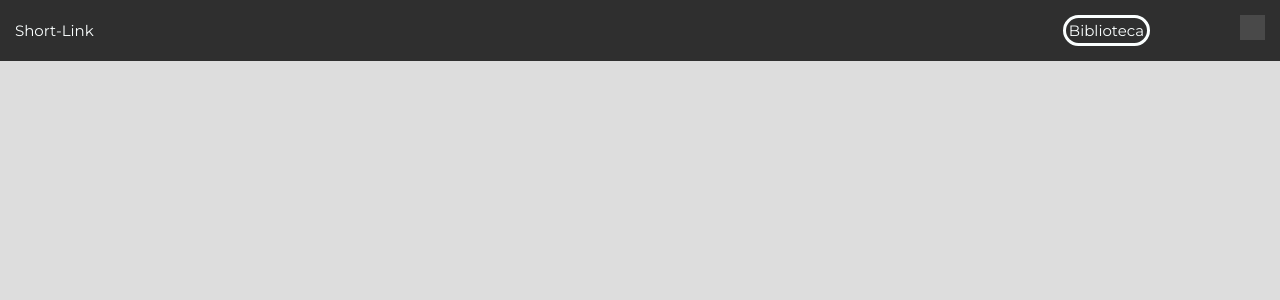
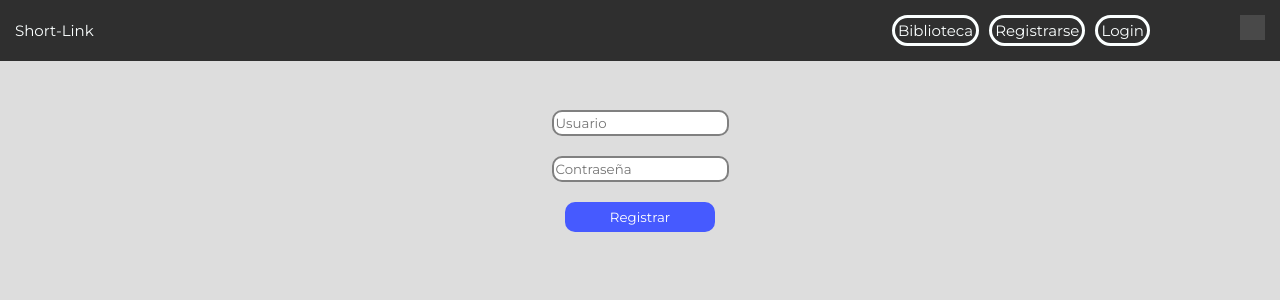
Before and after one commit to GROOTScorer/acortador-url, a React (Create React App) app: page /Registro in a window 1280 px wide. Shown: the top 300 px of the page. Built offline with nearby package versions, Linux system fonts and the light colour scheme; grey boxes are pictures that could not be loaded.

Commit message:
Agrega Login y Registro

```diff
--- a/src/App.js
+++ b/src/App.js
@@ -1,6 +1,8 @@
 import Navegador from './Navegador.js';
 import Main from './Main.js';
 import Biblioteca from './Biblioteca.js';
+import Registro from './Registro.js';
+import Login from './Login.js';
 import { Routes, Route } from "react-router-dom";
 import { useEffect } from 'react';
 
@@ -19,6 +21,8 @@ function App() {
         <Route path="/" element={<Main />} />
         <Route path="/Navegador" element={<Navegador />} />
         <Route path="/Biblioteca" element={<Biblioteca />} />
+        <Route path='/Registro' element={<Registro />} />
+        <Route path='/Login' element={<Login />} />
       </Routes>
 
     </>
--- /dev/null
+++ b/src/Entrar.css
@@ -0,0 +1,3 @@
+.loginContainer, .registerContainer{
+    margin-top: 100px;
+}
--- /dev/null
+++ b/src/Login.js
@@ -0,0 +1,25 @@
+import React, { useState } from 'react';
+import './Entrar.css';
+
+function Login() {
+  const [username, setUsername] = useState('');
+  const [password, setPassword] = useState('');
+
+  const handleSubmit = (event) => {
+    event.preventDefault();
+  };
+
+  return (
+    <div className='loginContainer'>
+      <form onSubmit={handleSubmit}>
+        <input type="text" value={username} onChange={e => setUsername(e.target.value)} placeholder="Usuario" />
+        <br />
+        <input type="password" value={password} onChange={e => setPassword(e.target.value)} placeholder="Contraseña" />
+        <br />
+        <button type="submit">Iniciar sesión</button>
+      </form>
+    </div>
+  );
+}
+
+export default Login;
--- a/src/Navegador.js
+++ b/src/Navegador.js
@@ -10,6 +10,8 @@ function Navegador() {
         <Link to='/'>Short-Link</Link>
         <ul className="navul">
           <li className="crear"><Link to='/Biblioteca'>Biblioteca</Link></li>
+          <li><Link to='/Registro'>Registrarse</Link></li>
+          <li><Link to='/Login'>Login</Link></li>
 
           <a href="https://github.com/GROOTScorer/acortador-url"><img alt="" className='github' width="25px" height="25px" title="Repositorio" src="https://cdn-icons-png.flaticon.com/256/25/25231.png"></img></a>
         </ul>
--- /dev/null
+++ b/src/Registro.js
@@ -0,0 +1,25 @@
+import React, { useState } from 'react';
+import './Entrar.css';
+
+function Registro() {
+  const [username, setUsername] = useState('');
+  const [password, setPassword] = useState('');
+
+  const handleSubmit = (event) => {
+    event.preventDefault();
+  };
+
+  return (
+    <div className='registerContainer'>
+      <form onSubmit={handleSubmit}>
+        <input type="text" value={username} onChange={e => setUsername(e.target.value)} placeholder="Usuario" />
+        <br />
+        <input type="password" value={password} onChange={e => setPassword(e.target.value)} placeholder="Contraseña" />
+        <br />
+        <button type="submit">Registrar</button>
+      </form>
+    </div>
+  );
+}
+
+export default Registro;
```
